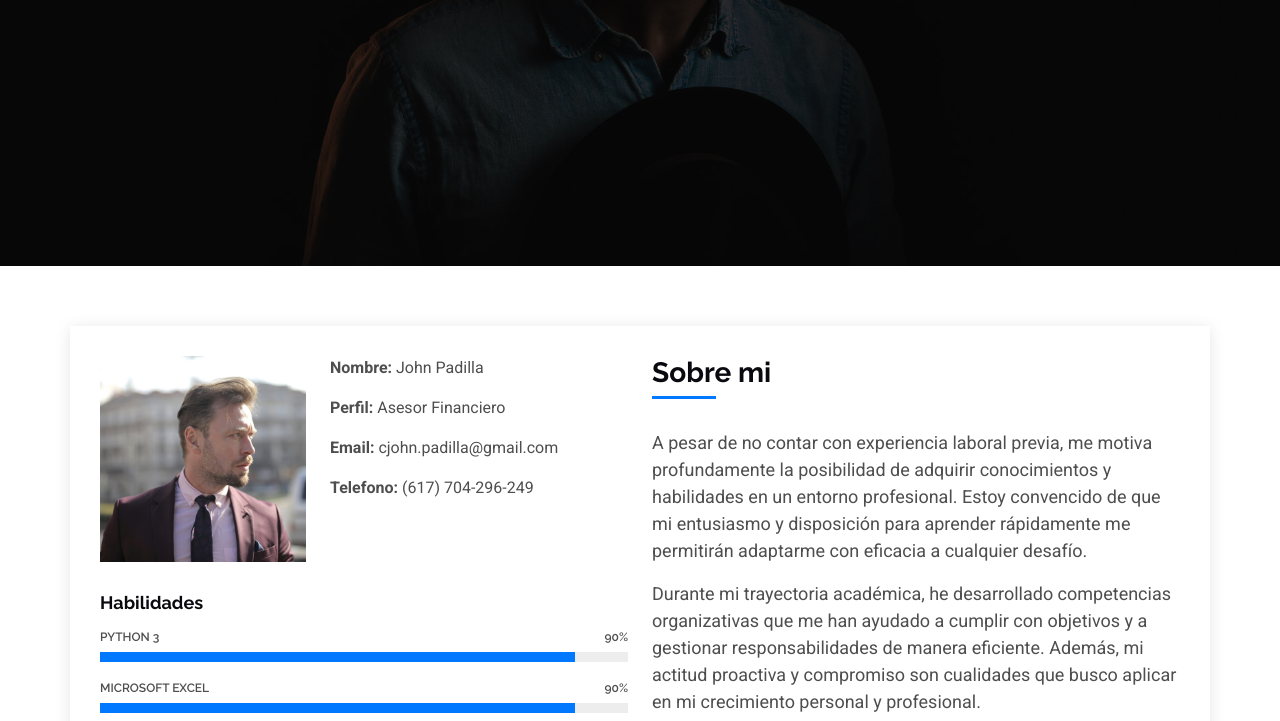
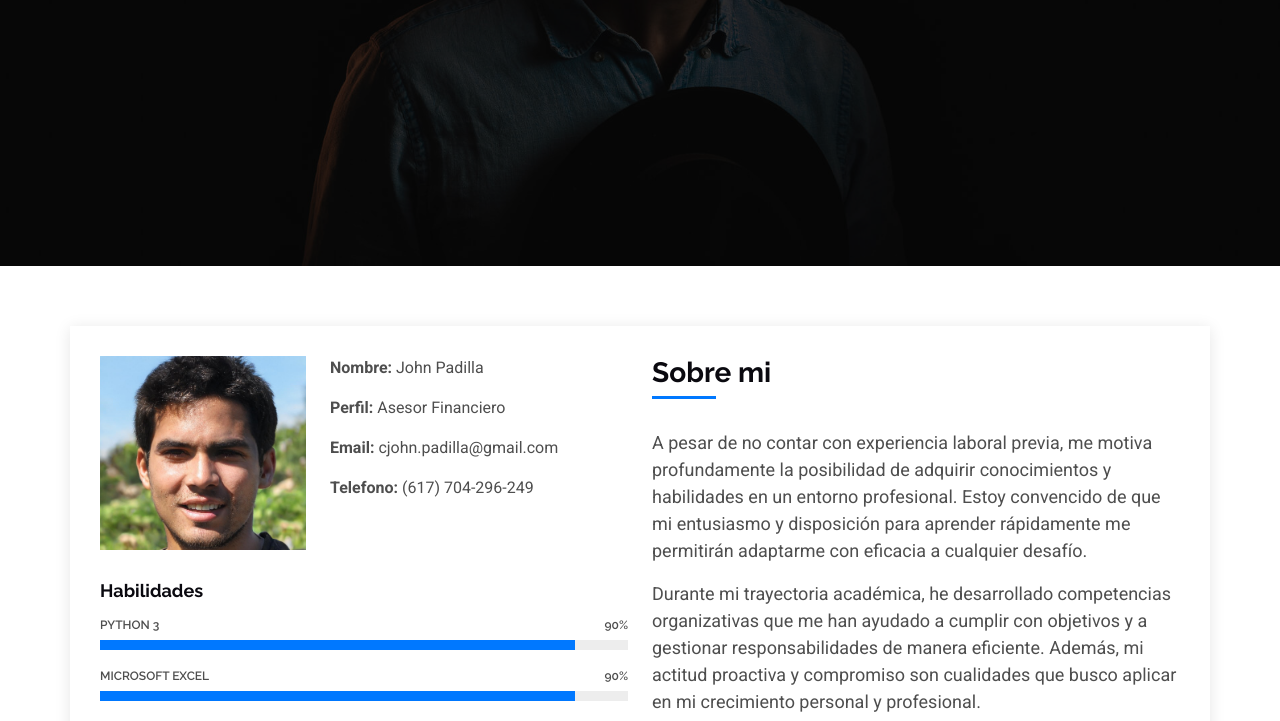
Before and after one commit to JPadilla108/Pagina-Web-Resumen, a plain HTML site: page index.html in a window 1280 px wide. Shown: the part 535-1256 px from the top of the page. Drawn offline with Linux system fonts and the light colour scheme.

Commit message:
Update index.html

```diff
--- a/index.html
+++ b/index.html
@@ -102,7 +102,7 @@
 
             <div class="row justify-content-between gy-4">
               <div class="col-lg-5">
-                <img src="assets/img/profile-img.jpg" class="img-fluid" alt="">
+                <img src="assets/img/descarga.jpg" class="img-fluid" alt="">
               </div>
               <div class="col-lg-7 about-info">
                 <p><strong>Nombre: </strong> <span>John Padilla</span></p>
```
